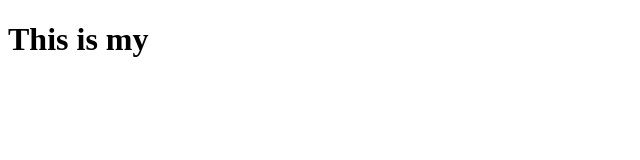
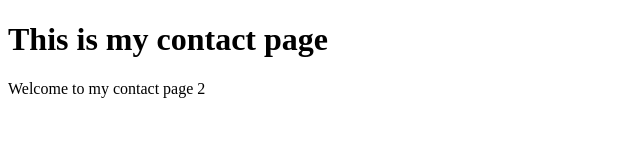
Before and after one commit to sokyangLakk/project-merge, a plain HTML site: page contact.html in a window 1280 px wide. Shown: the whole page, without its empty margins (0-640 px from the left). Drawn offline with Linux system fonts and the light colour scheme.

Commit message:
add contact

```diff
--- a/contact.html
+++ b/contact.html
@@ -6,6 +6,7 @@
     <title>Document</title>
 </head>
 <body>
-    <h1>This is my </h1>
+    <h1>This is my contact page </h1>
+    <p>Welcome to my contact page 2</p>
 </body>
 </html>
```
